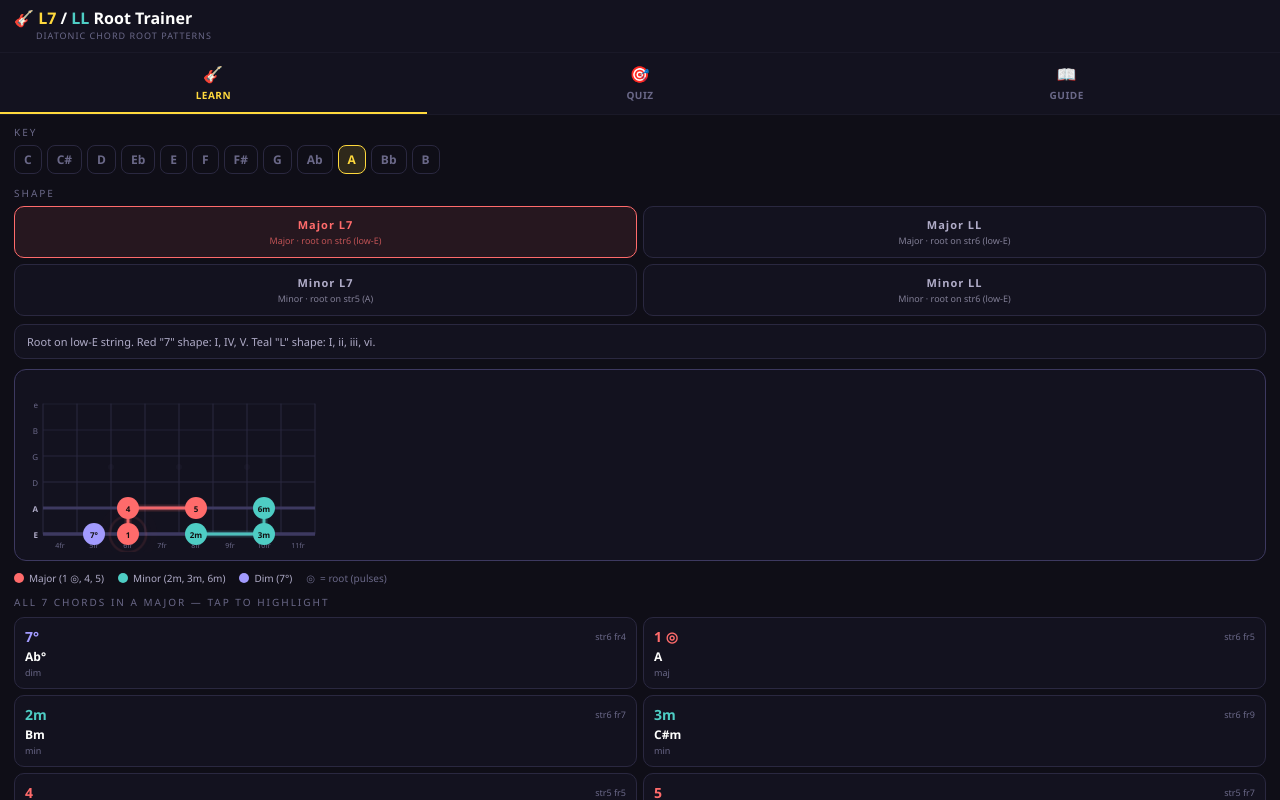
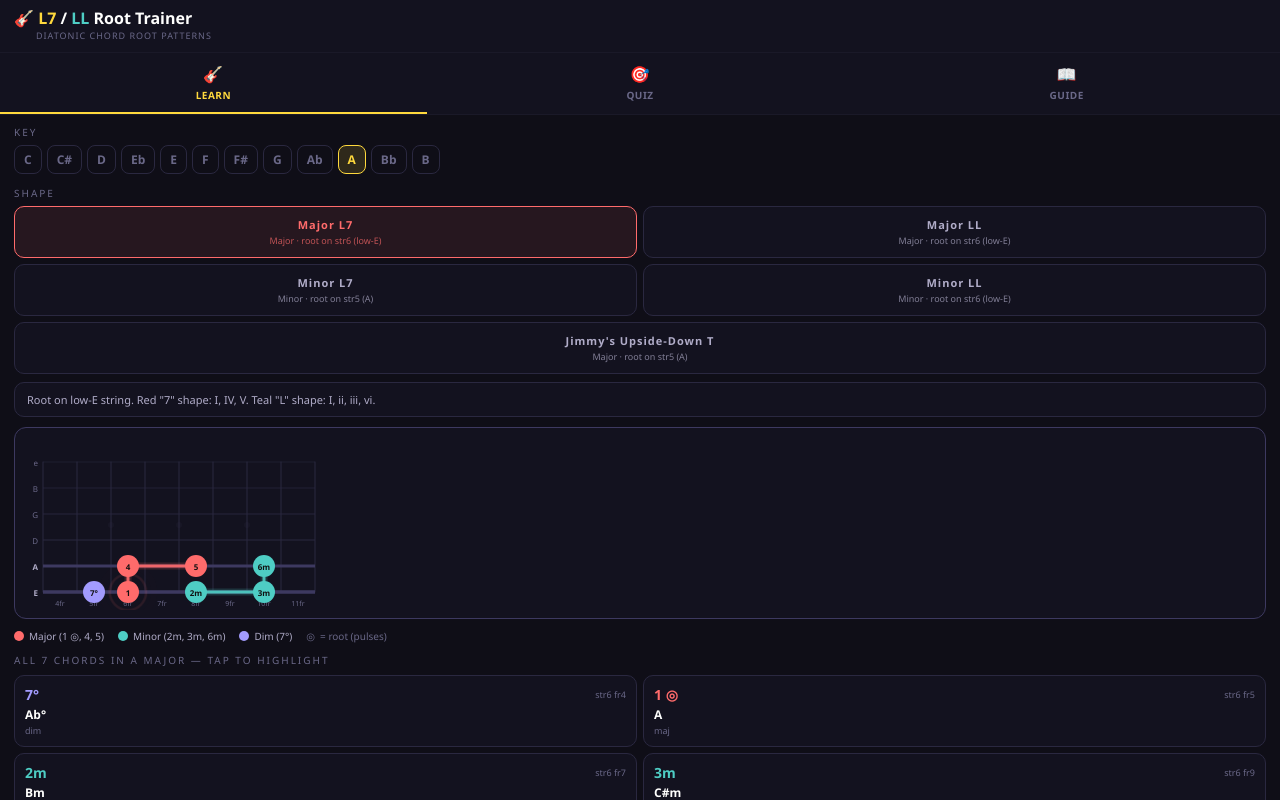
Before and after one commit to SyncopatedSyntax/DiatonicChordsTrainer, a React (Vite) app: page / in a window 1280 px wide. Built offline with nearby package versions, Linux system fonts and the light colour scheme.

Commit message:
Add Jimmy T shape

```diff
--- a/App.jsx
+++ b/App.jsx
@@ -155,7 +155,41 @@ const SHAPE_MINOR_LL = {
   tealPath: [{si:0,fo:0},{si:1,fo:0},{si:1,fo:2}],
 };
 
-const ALL_SHAPES = [SHAPE_MAJOR_L7, SHAPE_MAJOR_LL, SHAPE_MINOR_L7, SHAPE_MINOR_LL];
+// JIMMY'S UPSIDE-DOWN T — root on str5 (idx=1, A-string), major key
+// str5(idx=1): 7°@R-1, 1@R, 2@R+2
+// str6(idx=0): 3@R-3, 4@R-2, 5@R+0, 6@R+2
+// Verified in key of A (root=str5 fret0=A):
+//   str5: 7°=fret-1(skip,open), 1=A✓, 2m=B✓(fret2)
+//   str6: 3m=fret-3→use fret9(C#)✓, 4=D(fret-2→fret10? or relative)
+// Shape: long horizontal bar on str6 (3→4→5→6), vertical stem up to 1 and 2 on str5
+// Looks like an upside-down T
+const SHAPE_JIMMY_T = {
+  id: 'jimmy_t',
+  name: "Jimmy's Upside-Down T",
+  shortName: 'T',
+  isMinor: false,
+  rootStrIdx: 1, // A-string (idx 1)
+  upperStrIdx: 0, // low-E (idx 0)
+  rootStrLabel: 'str5 (A)',
+  desc: "Root on A-string (str5). Long horizontal bar on str6: 3m–4–5–6m. Stem rises to 1 and 2m on str5. Forms an upside-down T shape.",
+  dots: [
+    { d:2, si:0, fo:-3 }, // 3m   str6, R-3
+    { d:3, si:0, fo:-2 }, // 4    str6, R-2
+    { d:4, si:0, fo: 0 }, // 5    str6, R+0  (same fret as root)
+    { d:5, si:0, fo: 2 }, // 6m   str6, R+2
+    { d:6, si:1, fo:-1 }, // 7°   str5, R-1
+    { d:0, si:1, fo: 0 }, // 1    str5, R    ← ROOT
+    { d:1, si:1, fo: 2 }, // 2m   str5, R+2
+  ],
+  redGroup:  new Set([0,3,4]),   // 1, 4, 5   (major chords → red)
+  tealGroup: new Set([1,2,5]),   // 2m, 3m, 6m (minor chords → teal)
+  // Red path: 4(str6,-2)→5(str6,0) horizontal, then 5(str6,0)→1(str5,0) vertical up
+  redPath:  [{si:0,fo:-2},{si:0,fo:0},{si:1,fo:0}],
+  // Teal path: 5(str6,0)→6m(str6,+2) horizontal only
+  tealPath: [{si:0,fo:0},{si:0,fo:2}],
+};
+
+const ALL_SHAPES = [SHAPE_MAJOR_L7, SHAPE_MAJOR_LL, SHAPE_MINOR_L7, SHAPE_MINOR_LL, SHAPE_JIMMY_T];
 const SHAPES_BY_ID = Object.fromEntries(ALL_SHAPES.map(s => [s.id, s]));
 
 // Degree labels
@@ -628,11 +662,13 @@ export default function App() {
       <div style={{ padding: '6px 14px 8px' }}>
         <div style={{ fontSize: 10, color: TEXT2, letterSpacing: 2, textTransform: 'uppercase', marginBottom: 6 }}>Shape</div>
         <div style={{ display: 'grid', gridTemplateColumns: '1fr 1fr', gap: 6 }}>
-          {ALL_SHAPES.map(s => {
+          {ALL_SHAPES.map((s, idx) => {
             const active = shapeId === s.id;
             const c = s.isMinor ? TEAL : RED;
+            const isLastOdd = idx === ALL_SHAPES.length - 1 && ALL_SHAPES.length % 2 === 1;
             return (
               <button key={s.id} onClick={() => { setShapeId(s.id); setHlDeg(null); }} style={{
+                gridColumn: isLastOdd ? '1 / -1' : undefined,
                 padding: '10px 8px', borderRadius: 10,
                 border: `1px solid ${active ? c : BORDER}`,
                 background: active ? c + '18' : BG2,
@@ -1204,6 +1240,16 @@ export default function App() {
           ],
         },
         {
+          title: "Jimmy's Upside-Down T",
+          color: GOLD,
+          lines: [
+            'Root on A-string (str5). A unique major key shape combining a long horizontal bar on str6 with a short stem on str5.',
+            'Red group (major): 1 (root), 4, 5 — the T-stem. 4 and 5 run along str6 to the root fret, then 1 sits above on str5.',
+            'Teal group (minor): 2m, 3m, 6m — the T-bar. 3m and 4 extend left on str6, 6m extends right, and 2m hangs above the right end on str5.',
+            'The shape earns its name from the cross-bar on str6 (–3 to +2 frets) with the stem pointing upward to str5 — an upside-down T.',
+          ],
+        },
+        {
           title: 'L7 vs LL — when to use each',
           color: TEXT1,
           lines: [
```
